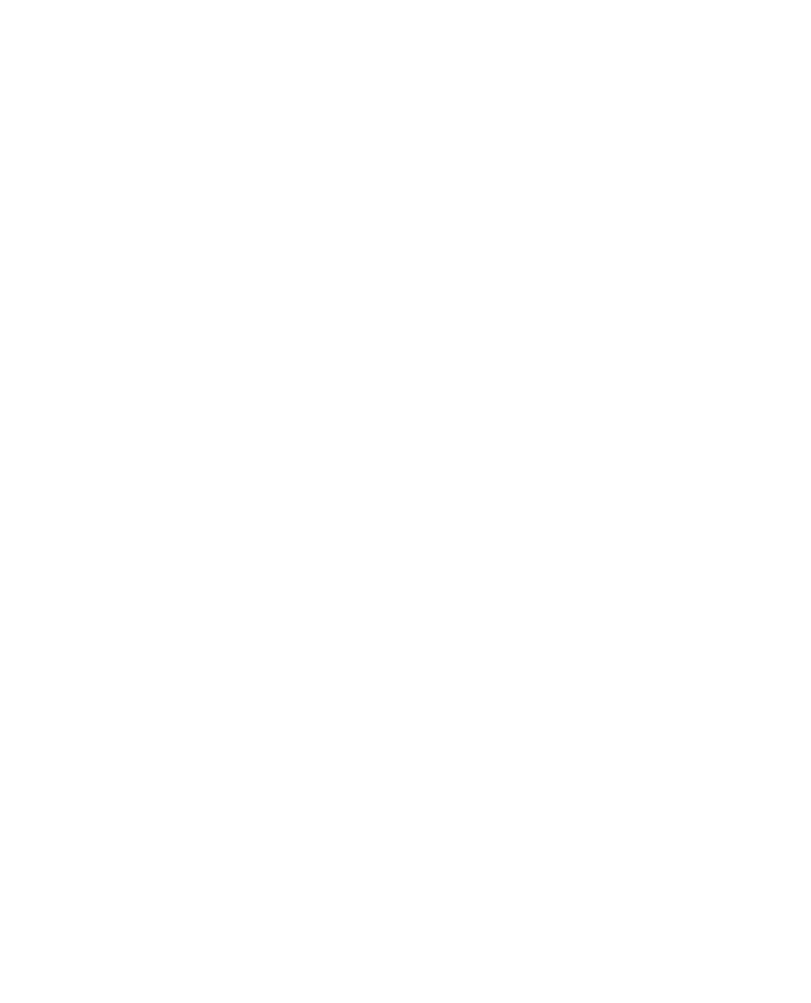
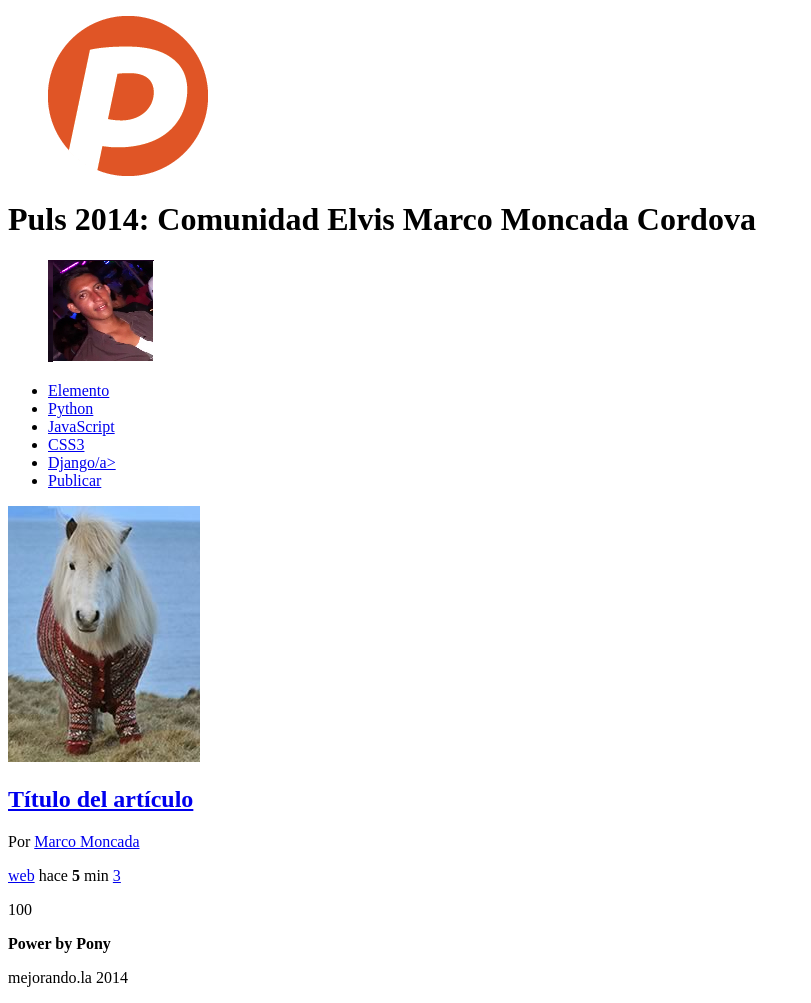
Before and after one commit to Mcrd/Puls2014-America, a plain HTML site: page index.html in a window 1280 px wide. Shown: the whole page, without its empty margins (0-811 px from the left). Before the commit the page ends 800 px from the top, so only its background shows below. Drawn offline with Linux system fonts and the light colour scheme.

Commit message:
Clase N1 finalizada

```diff
--- a/index.html
+++ b/index.html
@@ -5,6 +5,52 @@
 	<title>Puls 2014: WebSite</title>
 </head>
 <body>
+	<header>
+		<figure id="logo">
+			<img src="./img/logo.png"/>
+		</figure>
+		<h1>Puls 2014: Comunidad Elvis Marco Moncada Cordova</h1>
+		<figure>
+			<img src="./img/marco.png"/>
+		</figure>
+	</header>
 
+		<nav>
+			<ul>
+				<li><a href="#">Elemento</a></li>
+				<li><a href="#">Python</a></li>
+				<li><a href="#">JavaScript</a></li>
+				<li><a href="#">CSS3</a></li>
+				<li><a href="#">Django/a></li>
+				<li id="publicar_nav"><a href="#">Publicar</a></li>
+			</ul>
+		</nav>
+
+	<section id="contenido">
+		<article class="item">
+			<figuere class="imagen_item">
+				<img src="./img/imagen.jpg"/>
+			</figuere>
+			<h2 class"titulo_item">
+			<a href="#">Título del artículo</a></h2>
+			<p class="autor_item">
+				Por <a href="#">Marco Moncada</a>
+			</p>
+			<p class="datos_item"></p>
+				<a href="#" class="tag_item">web</a>
+				<span class="fecha_item">hace <strong>5</strong> min</span>
+				<a href="#" class="comentarios_item">3</a>
+				<a href="#" class="guardar_item"></a>
+			<p class="votacion">
+				<a href="#" class="up"></a>100
+				<a href="#" class="down"></a>
+			</p>
+		</article>
+	</section>
+
+	<footer>
+		<p><strong>Power by Pony</strong></p>
+		<p>mejorando.la 2014</p>
+	</footer>
 </body>
 </html>
```
Also changed, not shown: img/imagen.jpg (added), img/logo.png (added), img/marco.png (added).
